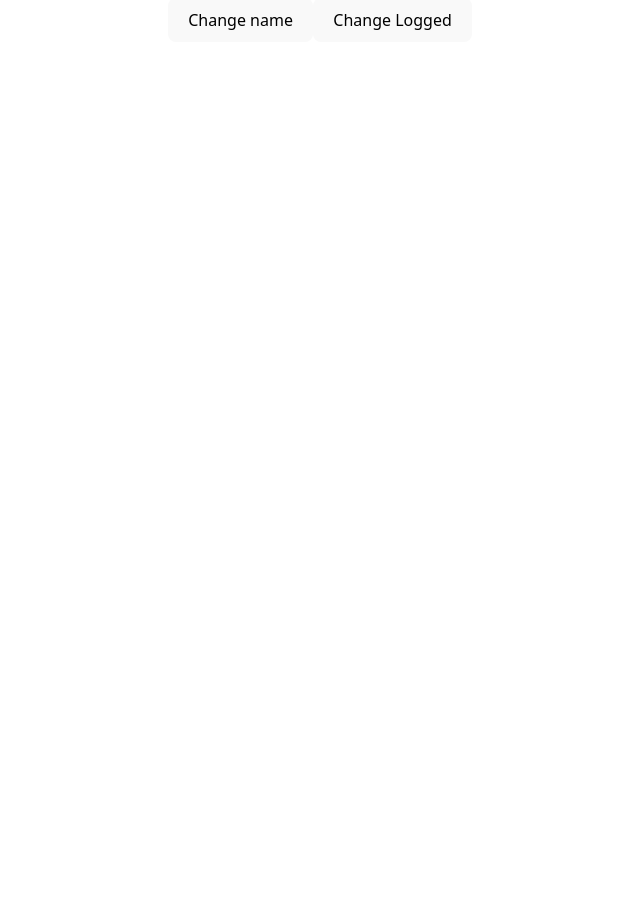
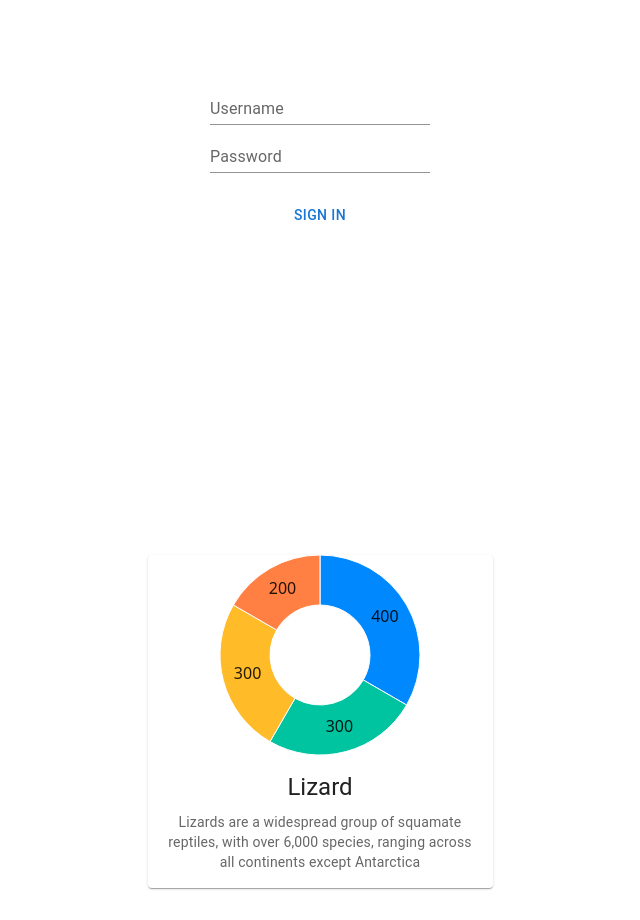
Before and after one commit to letscodewill/debt-manager, a React (Vite) app in the folder frontend/: page / in a window 1280 px wide. Shown: the part 440-1360 px from the top of the page, without its empty margins (320-960 px from the left). Before the commit the page ends 800 px from the top, so only its background shows below. Built offline with nearby package versions, Linux system fonts and the light colour scheme.

Commit message:
criando componentes e montando os layouts

```diff
--- a/frontend/src/App.jsx
+++ b/frontend/src/App.jsx
@@ -3,6 +3,8 @@ import { useContext, useState } from 'react'
 import './App.css'
 import { Context } from './contexts/Context'
 import Component from './Components/Component'
+import Login from './Components/Login'
+import ActionAreaCard from './Components/ActionAreaCard'
 
 function App() {
   const [signedIn, setSignedIn, user, setUser] = useContext(Context)
@@ -13,6 +15,9 @@ function App() {
       <Component />
       <button onClick={() => user.name == 'Willian'? setUser({ name: 'John' }):setUser({ name: 'Willian' })}>Change name</button>
       <button onClick={() => setSignedIn(!signedIn)}>Change Logged</button>
+      <Login />
+      <ActionAreaCard />
+
     </>
   )
 }
--- /dev/null
+++ b/frontend/src/Components/ActionAreaCard.jsx
@@ -0,0 +1,28 @@
+import * as React from 'react';
+import Card from '@mui/material/Card';
+import CardContent from '@mui/material/CardContent';
+import CardMedia from '@mui/material/CardMedia';
+import Typography from '@mui/material/Typography';
+import CardActionArea from '@mui/material/CardActionArea';
+import DonutChart from './DonutChart';
+
+
+export default function ActionAreaCard() {
+  return (
+    <Card sx={{ maxWidth: 345 }}>
+      <CardActionArea>
+        <DonutChart />
+
+        <CardContent>
+          <Typography gutterBottom variant="h5" component="div">
+            Lizard
+          </Typography>
+          <Typography variant="body2" sx={{ color: 'text.secondary' }}>
+            Lizards are a widespread group of squamate reptiles, with over 6,000
+            species, ranging across all continents except Antarctica
+          </Typography>
+        </CardContent>
+      </CardActionArea>
+    </Card>
+  );
+}
--- /dev/null
+++ b/frontend/src/Components/DonutChart.jsx
@@ -0,0 +1,25 @@
+import * as React from 'react';
+import { PieChart } from '@mui/x-charts/PieChart';
+
+const data = [
+  { label: 'Group A', value: 400, color: '#0088FE' },
+  { label: 'Group B', value: 300, color: '#00C49F' },
+  { label: 'Group C', value: 300, color: '#FFBB28' },
+  { label: 'Group D', value: 200, color: '#FF8042' },
+];
+
+const settings = {
+  margin: { right: 5 },
+  width: 200,
+  height: 200,
+  hideLegend: true,
+};
+
+export default function DonutChart() {
+  return (
+    <PieChart
+      series={[{ innerRadius: 50, outerRadius: 100, data, arcLabel: 'value' }]}
+      {...settings}
+    />
+  );
+}
--- /dev/null
+++ b/frontend/src/Components/Login.jsx
@@ -0,0 +1,23 @@
+import {TextField, Button} from '@mui/material';
+import styled from 'styled-components'
+
+const Container = styled.div`
+  display: flex;
+  flex-direction: column;
+  align-items: center;
+  justify-content: center;
+  height: 100vh; /* optional: full screen height */
+  text-color: white;
+`;
+
+export default function Login(params) {
+    return (
+        <Container>
+            <TextField id="standard-basic" label="Username" variant="standard" />
+            <TextField id="standard-basic" label="Password" variant="standard" type='password'/>
+            <Button variant="text" sx={{
+                marginTop: 3,
+            }}>Sign in</Button>
+        </Container>
+    )
+}
```
Also changed, not shown: frontend/package.json (+6 -1 lines), 1 other file (tests, documents, lock files or other folders).
